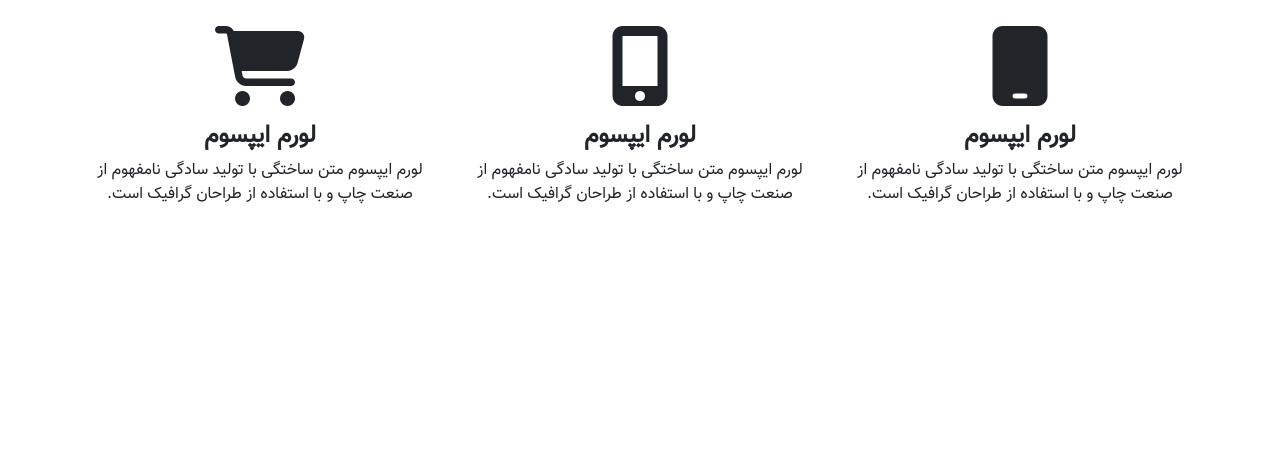
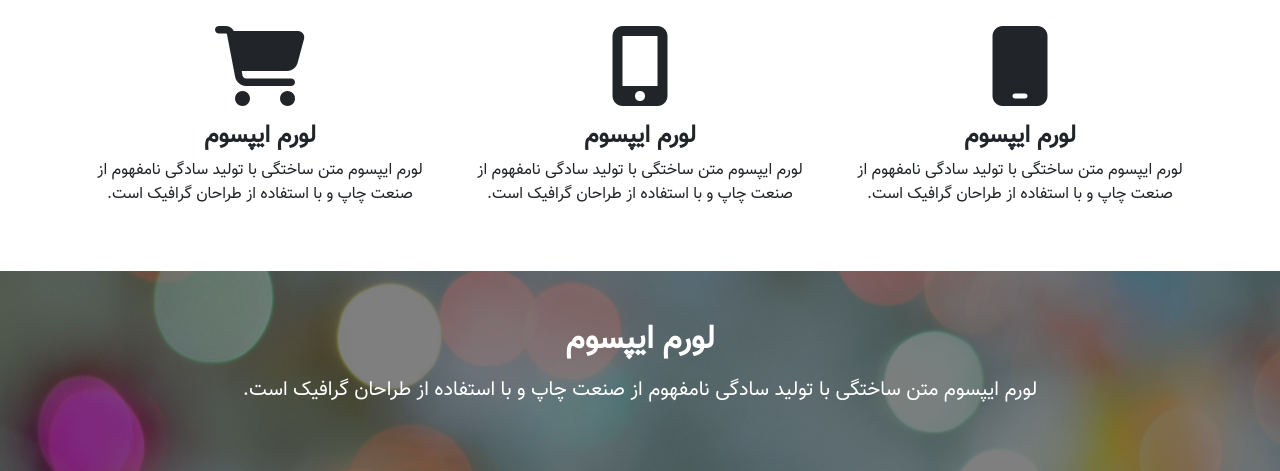
Before and after one commit to ali-gh-dev/bootstrap-3, a plain HTML site: page index.html in a window 1280 px wide. Shown: the part 558-1029 px from the top of the page. Before the commit the page ends 829 px from the top, so only its background shows below. Drawn offline with nearby package versions, Linux system fonts and the light colour scheme.

Commit message:
banner-1

```diff
--- a/css/main.css
+++ b/css/main.css
@@ -17,3 +17,7 @@ body {
     height: 60vh;
     object-fit: cover;
 }
+
+#banner-1 {
+    background: linear-gradient(rgba(0, 0, 0, 0.5), rgba(0, 0, 0, 0.5)), url("../images/banner-1.jpeg") no-repeat center/cover;
+}
--- a/index.html
+++ b/index.html
@@ -137,6 +137,22 @@
     </div>
 </section>
 
+<!-- banner-1 -->
+<section id="banner-1" class="text-center text-white d-flex align-items-center" style="height: 25vh">
+    <div class="container">
+        <div class="row">
+            <div class="col-12">
+                <h2 class="fw-bold mb-3">لورم ایپسوم</h2>
+                <p class="lead">لورم ایپسوم متن ساختگی با تولید سادگی نامفهوم از صنعت چاپ و با
+                    استفاده از طراحان گرافیک است.
+                </p>
+            </div>
+
+        </div>
+    </div>
+</section>
+
+
 
 <!--  bootstrap js  -->
 <script src="https://cdn.jsdelivr.net/npm/bootstrap@5.3.3/dist/js/bootstrap.bundle.min.js"
```
Also changed, not shown: images/banner-1.jpeg (added), 1 other file.
